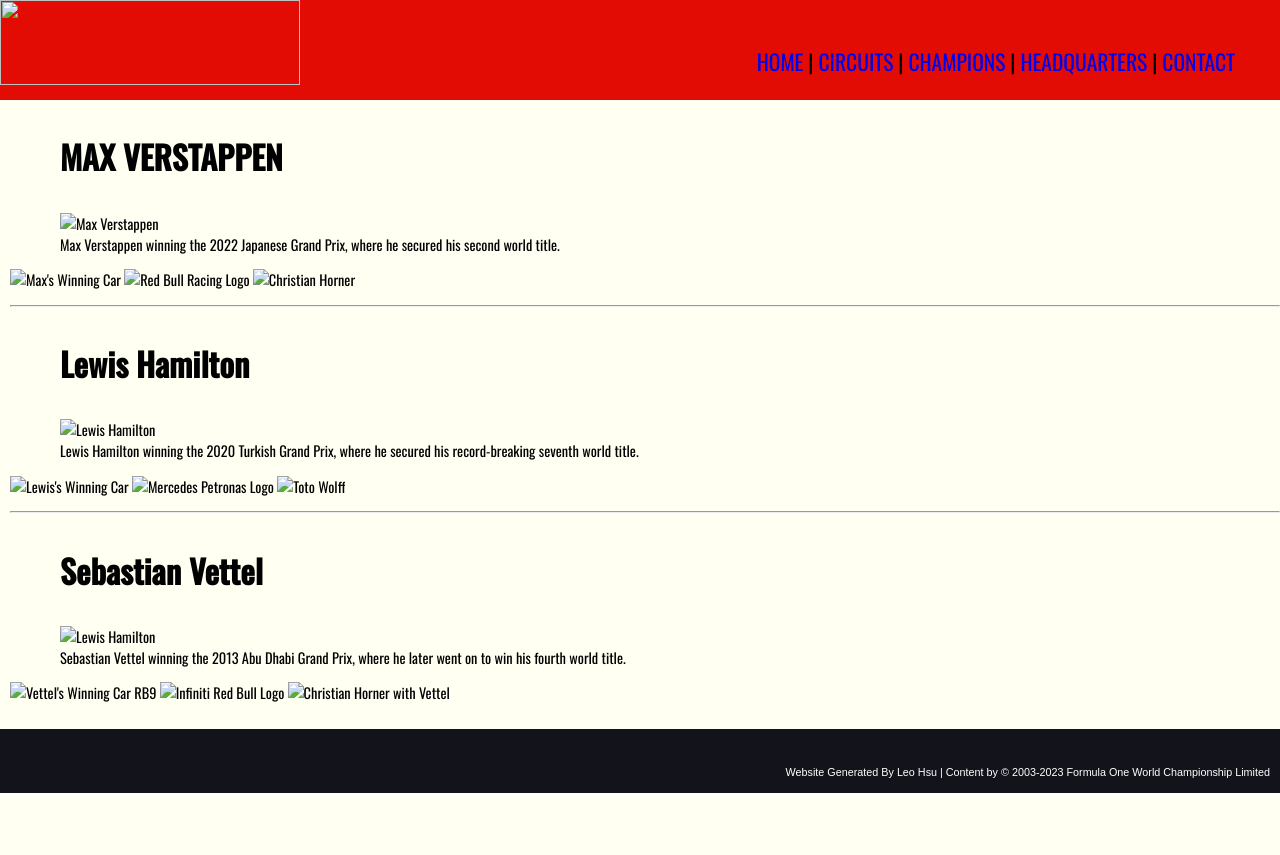
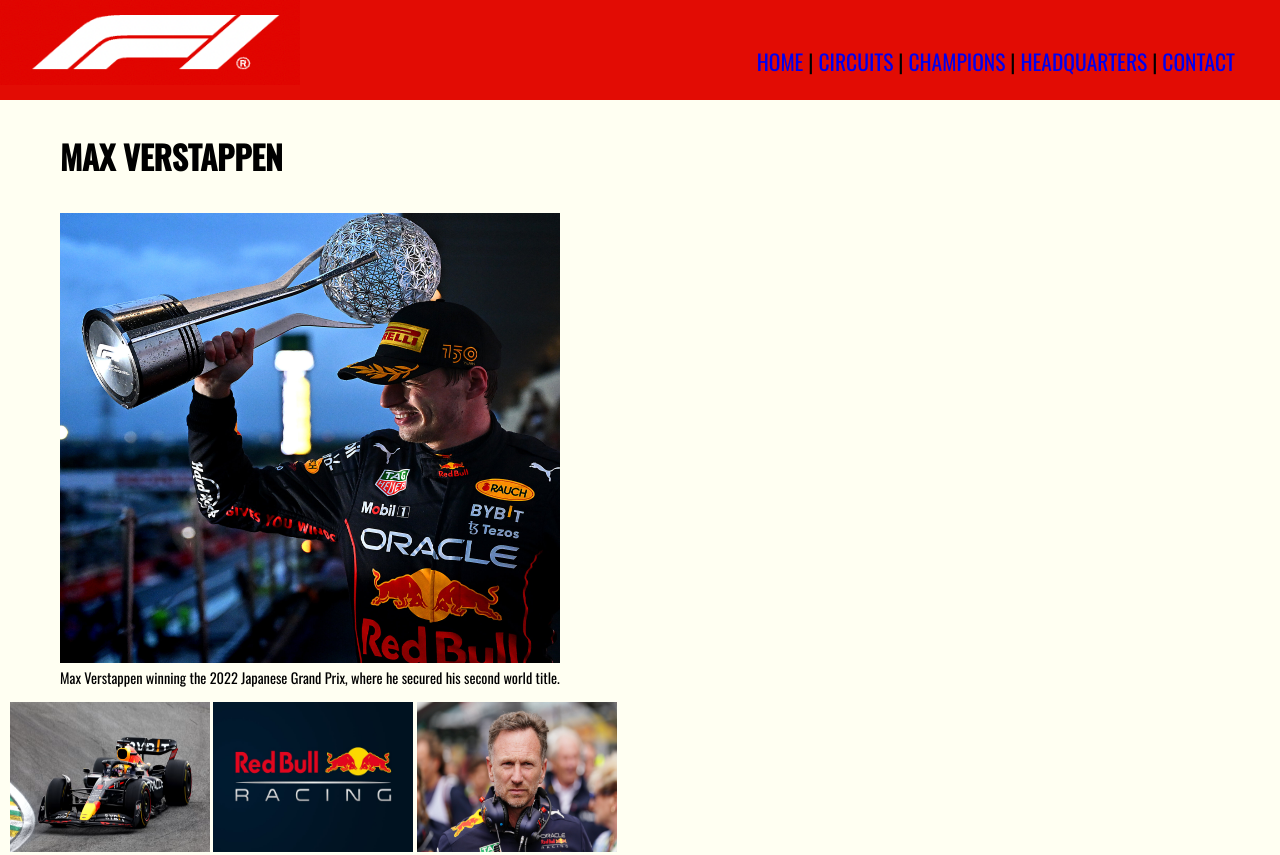
Before and after one commit to leohsu1124/67240-web-design, a plain HTML site: page Homeworks/Homework1/html/Champions.html in a window 1280 px wide. Shown: the top 855 px of the page. Before the commit the page ends 800 px from the top, so only its background shows below. Drawn offline with Linux system fonts and the light colour scheme; files whose address does not match are found by name.

Commit message:
added ../ to fix

```diff
--- a/Homeworks/Homework1/html/Champions.html
+++ b/Homeworks/Homework1/html/Champions.html
@@ -15,57 +15,57 @@
 </head>
 <body>
     <div class="header">
-        <img src="images/formula1headerlogo.png" alt="" height="85px" width="300px">
+        <img src="../images/formula1headerlogo.png" alt="" height="85px" width="300px">
         <div class="nav">
         <a href="index.html">HOME</a>
         |
-        <a href="html/Circuits.html">CIRCUITS</a>
+        <a href="../html/Circuits.html">CIRCUITS</a>
         |
-        <a href="html/Champions.html">CHAMPIONS</a>
+        <a href="../html/Champions.html">CHAMPIONS</a>
         |
-        <a href="html/Headquarters.html">HEADQUARTERS</a>
+        <a href="../html/Headquarters.html">HEADQUARTERS</a>
         |
-        <a href="html/Contact.html">CONTACT</a>
+        <a href="../html/Contact.html">CONTACT</a>
         </div>
     </div>
 
     <div class="champions">
         <h3>MAX VERSTAPPEN</h3>
         <figure>
-            <img src="images/verstappen.jpeg" alt="Max Verstappen" width="500px" height="450px">
+            <img src="../images/verstappen.jpeg" alt="Max Verstappen" width="500px" height="450px">
             <figcaption>Max Verstappen winning the 2022 Japanese Grand Prix, where he secured his second world title.</figcaption>
         </figure>
         <p>
-            <img src="images/max-car.avif" alt="Max's Winning Car" width="200px" height="150px">
-            <img src="images/red-bull-racing-logo.jpeg" alt="Red Bull Racing Logo" width="200px" height="150px">
-            <img src="images/horner.jpg" alt="Christian Horner" width="200px" height="150px">
+            <img src="../images/max-car.avif" alt="Max's Winning Car" width="200px" height="150px">
+            <img src="../images/red-bull-racing-logo.jpeg" alt="Red Bull Racing Logo" width="200px" height="150px">
+            <img src="../images/horner.jpg" alt="Christian Horner" width="200px" height="150px">
         </p>
         <hr>
         <h3>Lewis Hamilton</h3>
         <figure>
-            <img src="images/hamilton.jpeg" alt="Lewis Hamilton" width="550px" height="600px">
+            <img src="../images/hamilton.jpeg" alt="Lewis Hamilton" width="550px" height="600px">
             <figcaption>Lewis Hamilton winning the 2020 Turkish Grand Prix, where he secured his record-breaking seventh world title.</figcaption>
         </figure>
         <p>
-            <img src="images/hamilton-car.jpeg" alt="Lewis's Winning Car" width="225px" height="150px">
-            <img src="images/mercedes.avif" alt="Mercedes Petronas Logo" width="225px" height="150px">
-            <img src="images/toto-wolff.jpeg" alt="Toto Wolff" width="225px" height="150px">
+            <img src="../images/hamilton-car.jpeg" alt="Lewis's Winning Car" width="225px" height="150px">
+            <img src="../images/mercedes.avif" alt="Mercedes Petronas Logo" width="225px" height="150px">
+            <img src="../images/toto-wolff.jpeg" alt="Toto Wolff" width="225px" height="150px">
         </p>
         <hr>
         <h3>Sebastian Vettel</h3>
         <figure>
-            <img src="images/vettel.jpeg" alt="Lewis Hamilton" width="600px" height="400px">
+            <img src="../images/vettel.jpeg" alt="Lewis Hamilton" width="600px" height="400px">
             <figcaption>Sebastian Vettel winning the 2013 Abu Dhabi Grand Prix, where he later went on to win his fourth world title.</figcaption>
         </figure>
         <p>
-            <img src="images/rb9.webp" alt="Vettel's Winning Car RB9" width="250px" height="150px">
-            <img src="images/infiniti-red-bull.jpeg" alt="Infiniti Red Bull Logo" width="225px" height="150px">
-            <img src="images/horner-vettel.jpeg" alt="Christian Horner with Vettel" width="225px" height="150px">
+            <img src="../images/rb9.webp" alt="Vettel's Winning Car RB9" width="250px" height="150px">
+            <img src="../images/infiniti-red-bull.jpeg" alt="Infiniti Red Bull Logo" width="225px" height="150px">
+            <img src="../mages/horner-vettel.jpeg" alt="Christian Horner with Vettel" width="225px" height="150px">
         </p>
     </div>
 
     <div class="footer">
-        <img src="images/formula1footerlogo.png" alt="">
+        <img src="../images/formula1footerlogo.png" alt="">
         <p id="contentBy">Website Generated By Leo Hsu | Content by © 2003-2023 Formula One World Championship Limited</p>
     </div>
 </body>
```
Also changed, not shown: Homeworks/Homework1/html/Circuits.html (+9 -9 lines), Homeworks/Homework1/html/Contact.html (+7 -7 lines), Homeworks/Homework1/html/Headquarters.html (+6 -6 lines), Homeworks/Homework1/index.html (+8 -8 lines), 1 other file.
